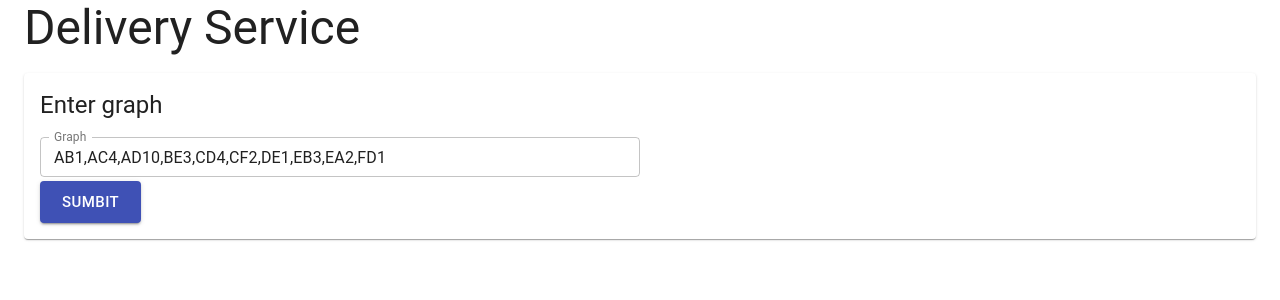
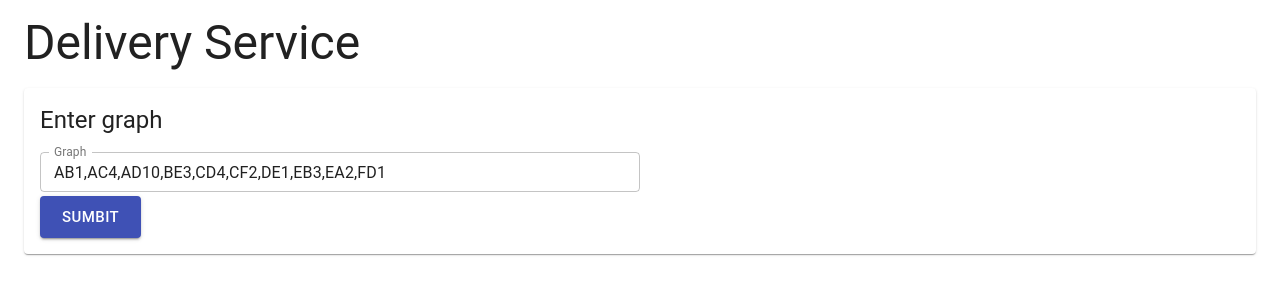
Before and after one commit to shasaf1986/delivery-service, a React (Create React App) app: page / in a window 1280 px wide. Shown: the top 300 px of the page. Built offline with nearby package versions, Linux system fonts and the light colour scheme.

Commit message:
add style to app

```diff
--- a/src/components/app/app.tsx
+++ b/src/components/app/app.tsx
@@ -2,7 +2,7 @@
 import {
   CssBaseline, Container, createMuiTheme,
 } from '@material-ui/core';
-import { ThemeProvider } from '@material-ui/styles';
+import { ThemeProvider, makeStyles, createStyles } from '@material-ui/styles';
 import DeliveryService from '../deliveryService';
 
 const theme = createMuiTheme({
@@ -13,13 +13,25 @@
   },
 });
 
-const App: React.FC = () => (
-  <ThemeProvider theme={theme}>
-    <CssBaseline />
-    <Container>
-      <DeliveryService />
-    </Container>
-  </ThemeProvider>
+const useStyles = makeStyles(
+  createStyles({
+    root: {
+      paddingTop: '15px',
+    },
+  }),
 );
 
+const App: React.FC = () => {
+  const classes = useStyles();
+
+  return (
+    <ThemeProvider theme={theme}>
+      <CssBaseline />
+      <Container className={classes.root}>
+        <DeliveryService />
+      </Container>
+    </ThemeProvider>
+  );
+};
+
 export default App;
```
